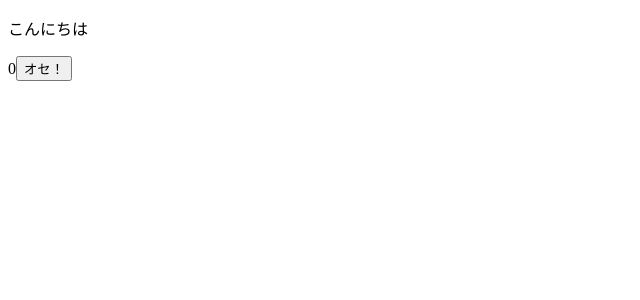
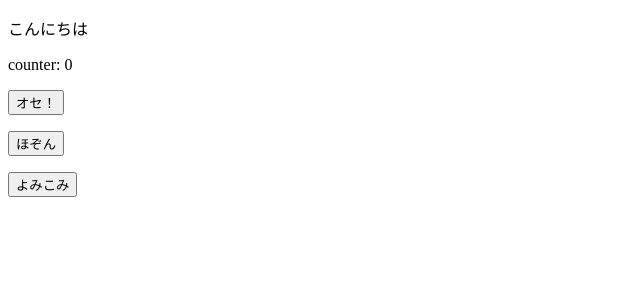
Before and after one commit to ekuinox/Hozea, a React app: page / in a window 1280 px wide. Shown: the top 300 px of the page, without its empty margins (0-640 px from the left). Built offline with nearby package versions, Linux system fonts and the light colour scheme.

Commit message:
localStorageが使えることを試しただけ

```diff
--- a/src/App.tsx
+++ b/src/App.tsx
@@ -15,10 +15,10 @@ export default class App extends React.Component<{}, State> {
         return (
             <div>
                 <p>こんにちは</p>
-                <p>
-                    {this.state.counter}
-                   <button onClick={() => {this.setState({counter: this.state.counter + 1})}} >オセ！</button>
-                </p>
+                <p>counter: {this.state.counter}</p>
+                <p><button onClick={() => {this.setState({counter: this.state.counter + 1})}} >オセ！</button></p>
+                <p><button onClick={() => {localStorage.setItem("app.counter", this.state.counter.toString())}}>ほぞん</button></p>
+                <p><button onClick={() => {this.setState({counter: parseInt(localStorage.getItem("app.counter"))})}}>よみこみ</button></p>
             </div>
         )
     }
```
